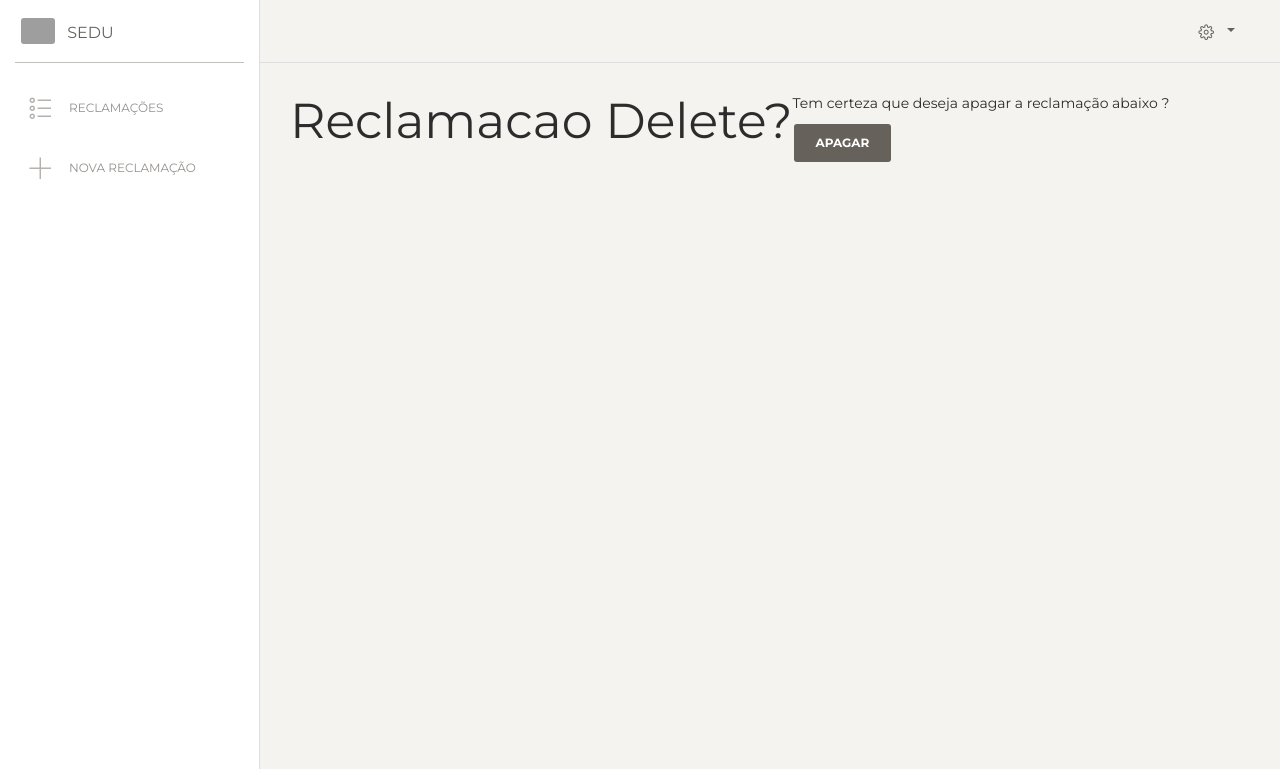
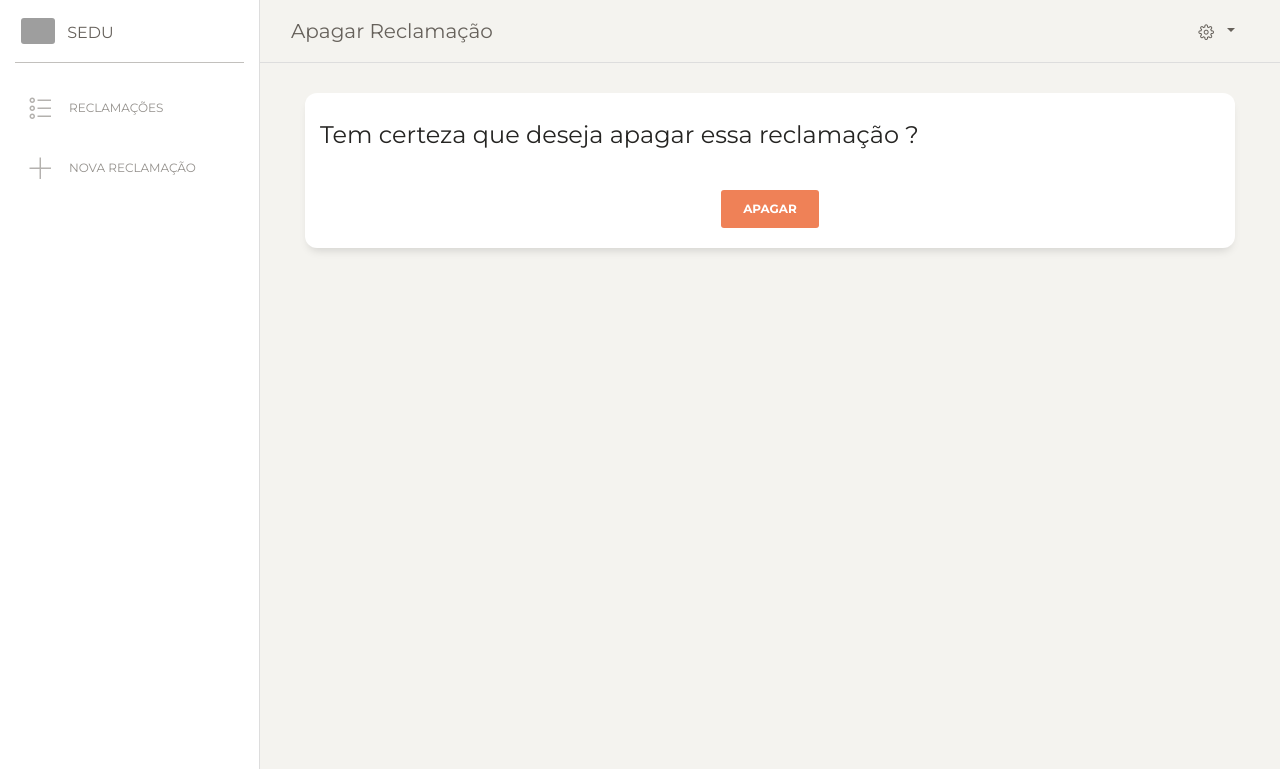
Before and after one commit to MatheusRBarbosa/sedu-denuncias, a Django app: page /web/reclamacao_delete/1 in a window 1280 px wide. Shown: the top 769 px of the page. Run offline with Django 3.2, Linux system fonts and the light colour scheme; a user stored in the database is signed in; tables that the repository leaves empty hold one stand-in row (values such as "Sample post"); some libraries are stand-ins or nearby versions; grey boxes are pictures that could not be loaded.

Commit message:
feat(delete): Tela de apagar reclamacao

```diff
--- a/sedu_webservice/denuncias/templates/denuncias/reclamacao_confirm_delete.html
+++ b/sedu_webservice/denuncias/templates/denuncias/reclamacao_confirm_delete.html
@@ -1,15 +1,27 @@
 {% extends 'home.html' %}
+
+{% block content-title%}Apagar reclamação{% endblock %}
 
 {% block content-body %}
 
-<h1>Reclamacao Delete?</h1>
-<form  method="post">
-    {% csrf_token %}
-    Tem certeza que deseja apagar a reclamação abaixo ?
 
-    <div class="center-align">
-        <button class="waves-effect waves-red red btn" type="submit">Apagar</button>
+<div class="col-md-12">
+    <div class="card">
+        <div class="card-header">
+            <h4 class="card-title">Tem certeza que deseja apagar essa reclamação ?</h4>
+        </div>
+        <div class="card-body">
+            <form  method="post">
+                {% csrf_token %}
+                {{form}}
+                <div class="row">
+                    <div class="update ml-auto mr-auto">
+                        <button class="btn btn-danger" type="submit">Apagar</button>
+                    </div>
+                </div>
+            </form>
+        </div>
     </div>
-</form>
+</div>
 
 {% endblock %}
--- a/sedu_webservice/denuncias/templates/denuncias/reclamacao_form.html
+++ b/sedu_webservice/denuncias/templates/denuncias/reclamacao_form.html
@@ -19,7 +19,7 @@
                     <div class="col-md-6 pr-1">
                         <div class="form-group">
                             <label>{{form.protocolo.html_name | title}}</label>
-                            <input type="text" class="form-control" name="{{form.protocolo.html_name}}" value="{{form.protocolo.value}}">
+                            <input type="text" class="form-control" name="{{form.protocolo.html_name}}" value="{{form.protocolo.value}}" disabled>
                         </div>
                     </div>
                     <div class="col-md-6 pl-1">
```
